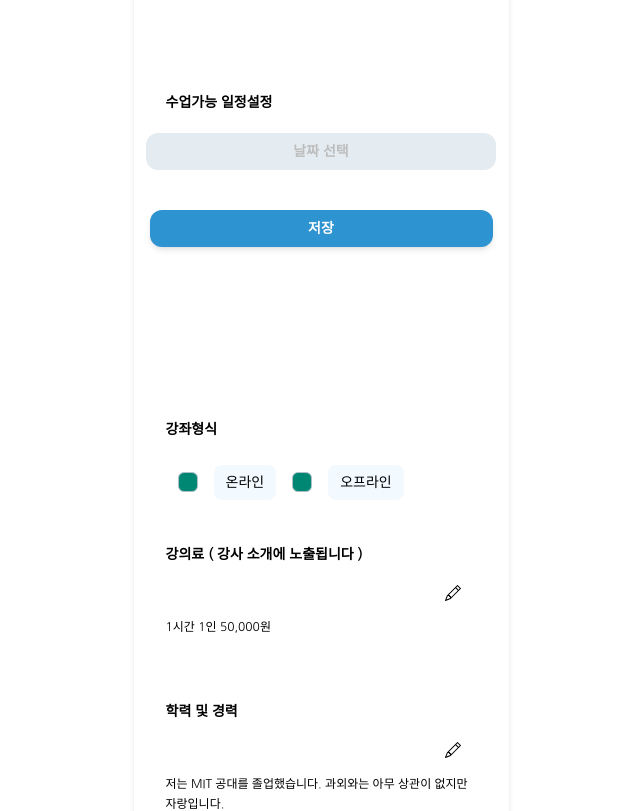
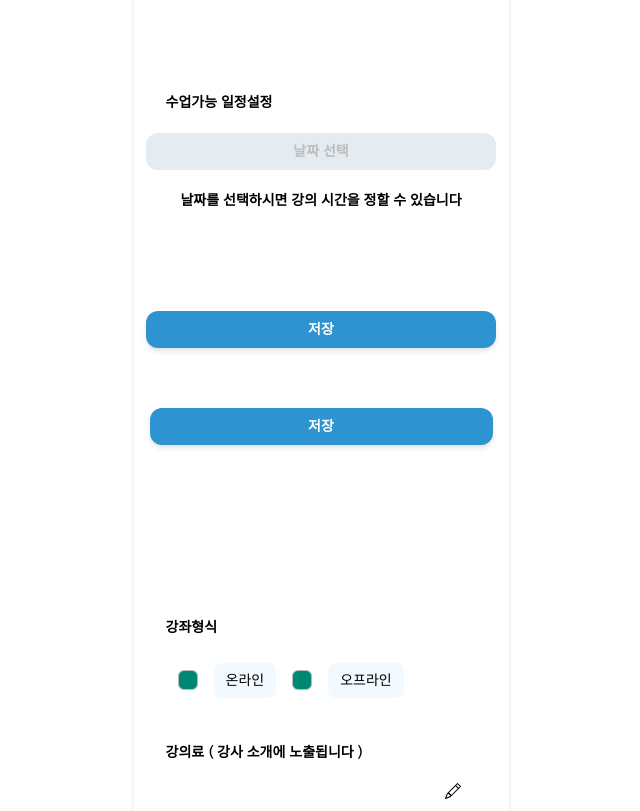
Before and after one commit to codestates-seb/seb45_main_010, a React (Vite) app in the folder client/: page /Profile in a window 1280 px wide. Shown: the part 1340-2151 px from the top of the page, without its empty margins (319-959 px from the left). Built offline with nearby package versions, Linux system fonts and the light colour scheme; data requests are answered from the project's data file.

Commit message:
[fix] 드롭다운 추가

```diff
--- a/client/src/components/Profile/ProfileTab/Calendar.tsx
+++ b/client/src/components/Profile/ProfileTab/Calendar.tsx
@@ -1,16 +1,17 @@
 import { useState } from 'react';
 import 'react-datepicker/dist/react-datepicker.css';
 import DatePicker from 'react-datepicker';
-import { Button } from '@material-tailwind/react';
+import { Button, Option, Select } from '@material-tailwind/react';
 import { ko } from 'date-fns/locale';
 
 export type TimeSlot = {
   timeRange: string;
+  date: string;
 };
 
 function generateTimeSlots(startDate: string): TimeSlot[] {
-  const startHour = 17; // 5 PM
-  const endHour = 23; // 11 PM
+  const startHour = 1;
+  const endHour = 24;
   const timeSlotsPerDay: TimeSlot[] = [];
 
   for (let hour = startHour; hour < endHour; hour++) {
@@ -24,7 +25,7 @@ function generateTimeSlots(startDate: string): TimeSlot[] {
       minute: '2-digit',
     })}~${end.toLocaleTimeString([], { hour: '2-digit', minute: '2-digit' })}`;
 
-    timeSlotsPerDay.push({ timeRange });
+    timeSlotsPerDay.push({ timeRange, date: startDate });
   }
 
   return timeSlotsPerDay;
@@ -72,7 +73,29 @@ const Calendar = () => {
   };
   const handleTimeSlotClick = (timeSlot: TimeSlot): void => {
     setSelcetedTimeSlots((prevSlots) => [...prevSlots, timeSlot]);
-    console.log(selectedTimeSlots);
+    setTimeSlots((prevSlots) =>
+      prevSlots.filter(
+        (slot) => slot.timeRange !== timeSlot.timeRange || slot.date !== timeSlot.date
+      )
+    );
+  };
+
+  const handleSelectedTimeSlotClick = (timeSlot: TimeSlot): void => {
+    setSelcetedTimeSlots((prevSlots) =>
+      prevSlots.filter(
+        (slot) => slot.timeRange !== timeSlot.timeRange || slot.date !== timeSlot.date
+      )
+    );
+    setTimeSlots((prevSlots) => [...prevSlots, timeSlot]);
+  };
+  const scheduleData = {
+    date: {
+      select: {
+        [(selectedDate && formatDate(selectedDate)) || '']: selectedTimeSlots.map(
+          (slot) => slot.timeRange
+        ),
+      },
+    },
   };
 
   return (
@@ -87,31 +110,52 @@ const Calendar = () => {
         locale={ko}
       />
 
-      {timeSlots.length > 0 && (
-        <div className="mt-5">
-          <span>선택 가능한 시간 목록</span>
-          {timeSlots.map((slot: TimeSlot, index: number) => (
-            <Button
-              className="flex items-center justify-between w-[350px] p-2 mb-5 text-sm font-bold text-black list-disc list-inside bg-mint-2 rounded-xl border-mint-2"
-              size="sm"
-              key={index}
+      {timeSlots.length > 0 ? (
+        <div className="w-full mt-5">
+          <span className="text-xs">시간을 선택해주세요</span>
+          <div className="my-10">
+            <Select color="blue" label="선택 가능한 시간 목록">
+              {timeSlots.map((slot: TimeSlot) => (
+                <Option
+                  className="flex items-center justify-between w-full mb-5 text-sm font-bold text-black list-disc list-inside"
+                  key={slot.date + slot.timeRange}
                   onClick={() => handleTimeSlotClick(slot)}
                 >
-              <span className="flex-1 text-center">{slot.timeRange}</span>
-            </Button>
+                  {slot.timeRange}
+                </Option>
               ))}
-          <span>선택한 시간 목록</span>
-          {selectedTimeSlots.map((slot: TimeSlot, index: number) => (
+            </Select>
+          </div>
+          <span className="mb-5 text-sm font-bold">선택한 시간 목록</span>
+          <div className="my-10">
+            {selectedTimeSlots.map((slot: TimeSlot) => (
               <Button
-              className="flex items-center justify-between w-[350px] p-2 mb-5 text-sm font-bold text-white list-disc list-inside bg-blue-1 rounded-xl border-green"
+                className="flex items-center justify-between w-full p-2 mb-5 text-sm font-bold text-black bg-mint-2 rounded-xl border-mint-2"
                 size="sm"
-              key={index}
+                key={slot.date + slot.timeRange}
+                onClick={() => handleSelectedTimeSlotClick(slot)}
               >
                 <span className="flex-1 text-center">{slot.timeRange}</span>
               </Button>
             ))}
           </div>
+        </div>
+      ) : (
+        <span className="px-2 mb-20 text-sm font-bold">
+          날짜를 선택하시면 강의 시간을 정할 수 있습니다
+        </span>
       )}
+      <Button
+        className="flex items-center justify-between w-[350px] mb-5 text-sm font-bold text-white bg-blue-1 rounded-xl "
+        size="sm"
+        onClick={() => {
+          {
+            console.log(scheduleData);
+          }
+        }}
+      >
+        <span className="flex-1 text-center">저장</span>
+      </Button>
     </div>
   );
 };
```
Lines whose indentation alone changed are shown as unchanged.
